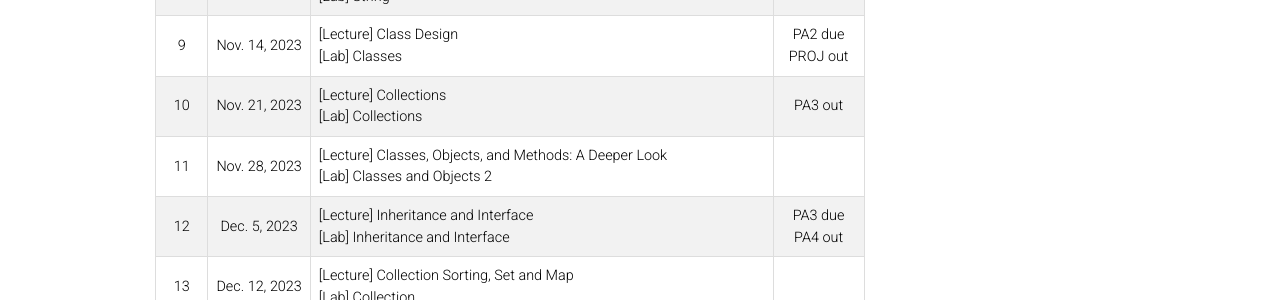
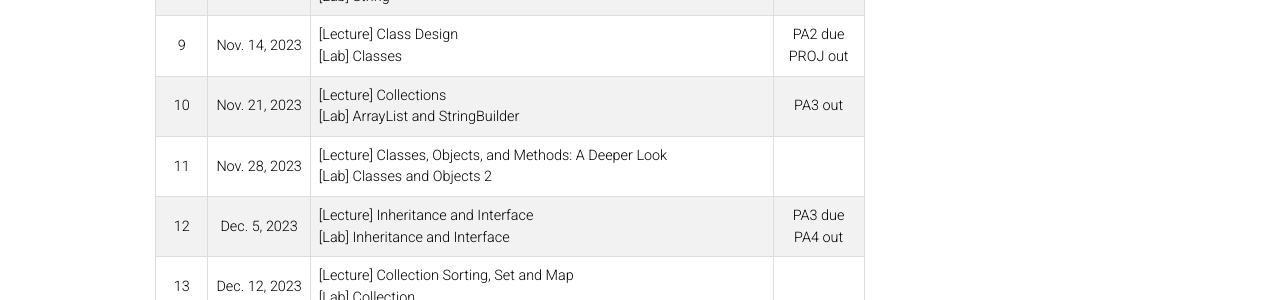
Before and after one commit to ZhuozhaoLi/ZhuozhaoLi.github.io, a Jekyll site: the page built from _courses/CS110/2023Fall.markdown, in a window 1280 px wide and 900 px high, scrolled down 1722 px. Shown: the part 332-632 px from the top of the window. Built offline with Jekyll 4.4.1, drawn with Linux system fonts in a browser that asks for light colours; nearby versions of some CDN libraries; comment, search, counter and statistics services are not loaded; a style sheet for code colours, icons or effects is not loaded.

Commit message:
Update 2023Fall.markdown

```diff
--- a/_courses/CS110/2023Fall.markdown
+++ b/_courses/CS110/2023Fall.markdown
@@ -109,7 +109,7 @@ Acronyms: PA = Programming Assignment, PROJ = Project
 | 7        | Oct. 31, 2023 | [Lecture] More I/O and Problem Solving<br>[Lab] I/O, StdDraw                                | PA2 out                        |
 | 8        | Nov. 7, 2023  | [Lecture] Introduction to Classes and Objects<br>[Lab] String                               |                                |
 | 9        | Nov. 14, 2023 | [Lecture] Class Design<br>[Lab] Classes                                                     | PA2 due<br>PROJ out            |
-| 10       | Nov. 21, 2023 | [Lecture] Collections<br>[Lab] Collections                                                  | PA3 out                        |
+| 10       | Nov. 21, 2023 | [Lecture] Collections<br>[Lab] ArrayList and StringBuilder                                  | PA3 out                        |
 | 11       | Nov. 28, 2023 | [Lecture] Classes, Objects, and Methods: A Deeper Look <br>[Lab] Classes and Objects 2      |                                |
 | 12       | Dec. 5, 2023  | [Lecture] Inheritance and Interface <br>[Lab] Inheritance and Interface                     | PA3 due<br>PA4 out             |
 | 13       | Dec. 12, 2023 | [Lecture] Collection Sorting, Set and Map<br>[Lab] Collection                               |                                |
```
